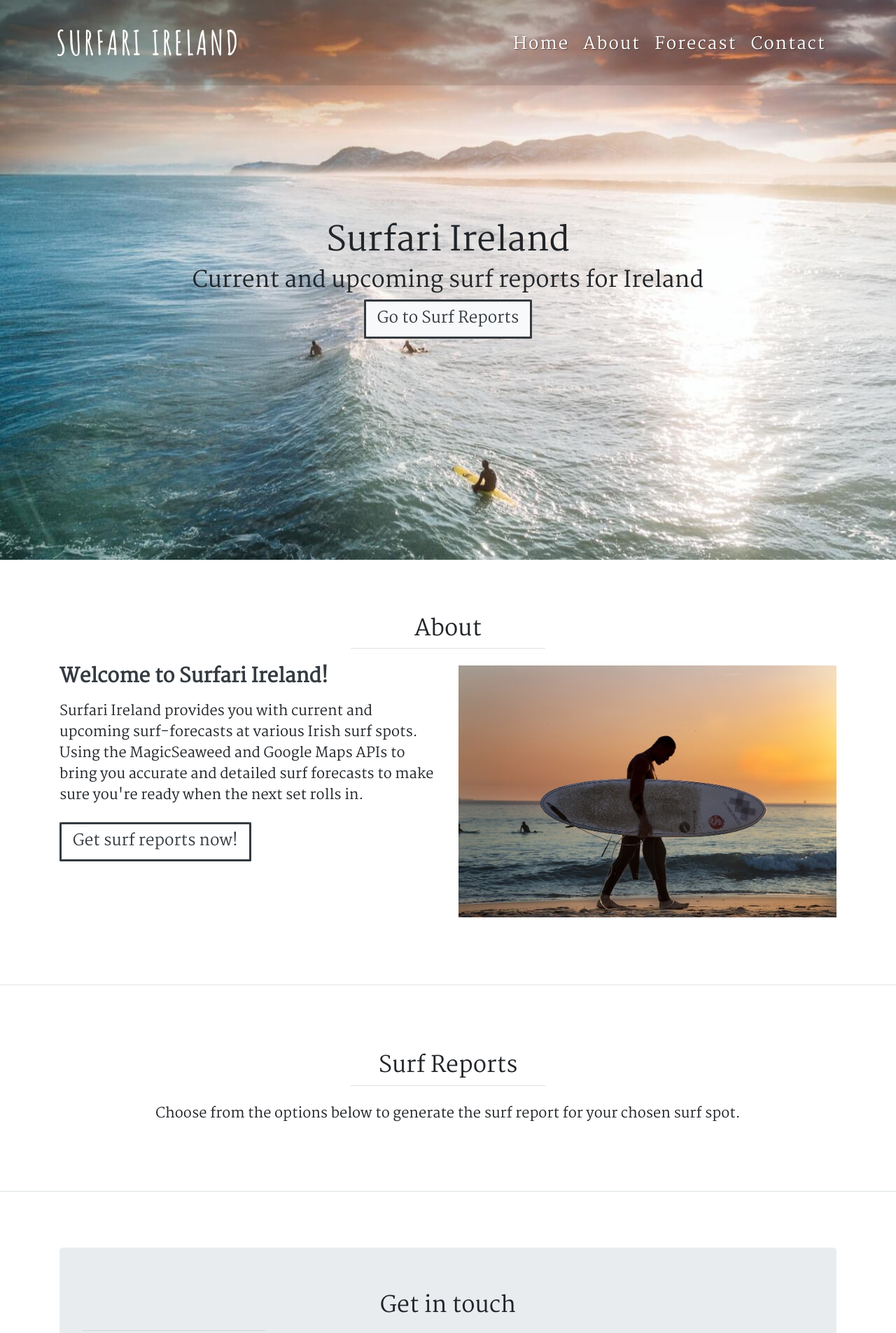
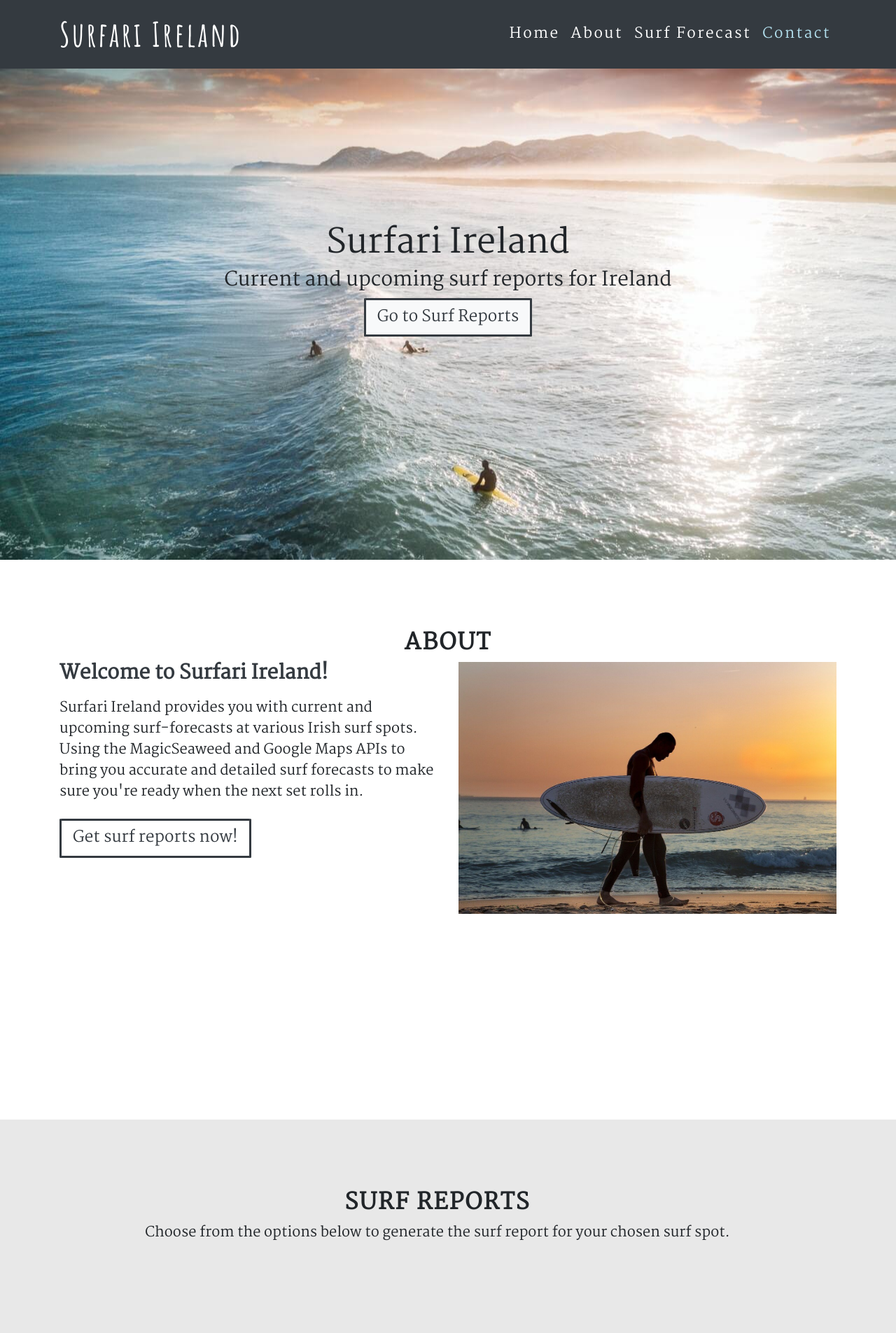
Before and after one commit to Craig-Ryan/Surfari-Ireland-MS2, a plain HTML site: page index.html in a window 1280 px wide. Shown: the top 1905 px of the page at 70% size. Drawn offline with nearby package versions, Linux system fonts and the light colour scheme.

Commit message:
Fixed navbar and began styling section headings

```diff
--- a/assets/css/style.css
+++ b/assets/css/style.css
@@ -1,14 +1,28 @@
 * {
   margin: 0;
   padding: 0;
-  font-family: 'Martel', sans-serif;
+  font-family: "Martel", sans-serif;
   scroll-behavior: smooth;
   box-sizing: border-box;
 }
 
 section {
-  padding: 80px 0;
+  min-height: 100vh;
+  padding: 100px 10px;
 }
+
+.heading {
+  font-size: 2rem;
+  text-transform: uppercase;
+  font-weight: bold;
+  letter-spacing: 2px;
+}
+
+/* .heading-container {
+  background-color: #e8e8e8;
+  padding: 10px;
+  box-shadow: 1px 1px .5px rgba(0,0,0,0.1);
+} */
 
 /* ---------------- Home Section ---------------- */
 
@@ -32,89 +46,20 @@ section {
   font-size: 3rem;
 }
 
-
 /* ---------------- Navbar ----------------- */
 
-header {
-  background: rgba(0, 0, 0, 0.1);
-  position: fixed;
-  width: 100%;
-  left: 0;
-  top: 0;
-  padding: 25px 80px;
-  display: flex;
-  align-items: center;
-  justify-content: space-between;
-  z-index: 1;
-}
-
-header.sticky {
-  background: #fff;
-  box-shadow: 0 5px 20px rgba(0, 0, 0, 0.1);
-  padding: 0 90px;
-}
-
-header .brand {
-  color: #fff;
+.navbar-brand {
+  font-size: 3rem;
+  font-weight: bold;
   font-family: "Amatic SC", sans-serif;
-  font-size: 3rem;
-  text-transform: uppercase;
-  text-decoration: none;
-  letter-spacing: 3px;
-  font-weight: 700;
-}
-
-header.sticky .brand {
-  color: #000;
-}
-
-header ul {
-  position: relative;
-  display: flex;
-}
-
-header ul li {
-  position: relative;
-  list-style: none;
-}
-
-header ul li a {
-
-  font-size: 1.5rem;
-  letter-spacing: 2px;
-  text-shadow: 1px 1px .5px rgba(0, 0, 0, 0.4);
-  position: relative;
-  display: inline-block;
-  padding-top: 20px;
-  margin-right: 20px;
-  color: #fff;
-  text-decoration: none;
-}
-
-header.sticky ul li a {
-  color: #000;
-}
-
-header ul li a:hover {
-  color: #5c6e91;
-  text-decoration: none;
-}
-
-
-/* .navbar-brand {
-    font-size: 3rem;
-    font-weight: bold;
-    font-family: 'Amatic SC', sans-serif;
-    letter-spacing: .2rem;
+  letter-spacing: 0.2rem;
 }
 
 .navbar {
-    font-size: 1.3rem;
-    letter-spacing: .15rem;
-    background-color: #343A40;
-    /* padding: 20px 50px; }
-
-
+  font-size: 1.3rem;
+  letter-spacing: 0.15rem;
+  background-color: #343a40;
+}
 
 .navbar-dark .navbar-nav .nav-link {
   color: #fff;
@@ -126,12 +71,12 @@ header ul li a:hover {
 .navbar-toggler {
   border: none;
   outline: none;
-} */
+}
 
 /* ---------------- Main Images ----------------- */
 .btn-lg {
   font-size: 1.4rem;
-  padding: .5rem 1rem;
+  padding: 0.5rem 1rem;
   border-width: medium;
   border-radius: 1.5%;
 }
@@ -145,15 +90,16 @@ header ul li a:hover {
 }
 .btn-lg-dark {
   font-size: 1.4rem;
-  padding: .5rem 1rem;
+  padding: 0.5rem 1rem;
   border-width: medium;
   border-radius: 1.5%;
 }
 
 /* ---------------- Forecast Section ----------------- */
-
+#forecast {
+  background: #e8e8e8;
+}
 /* ---------------- Contact Form ----------------- */
-
 
 /* ---------------- Footer ----------------- */
 
@@ -177,13 +123,14 @@ footer ul li a {
 
 footer p {
   font-size: 1.5rem;
-  font-family: 'Amatic SC', sans-serif;
+  font-family: "Amatic SC", sans-serif;
   padding-bottom: 0;
 }
 
 /* ---------------- Media Queries ----------------- */
 @media (max-width: 1024px) {
-  header, header.sticky {
+  header,
+  header.sticky {
     padding: 20px 50px;
   }
 
@@ -224,31 +171,3 @@ footer p {
     font-size: 1.2rem;
   }
 }
-
-/* .fixed-background {
-  position: relative;
-  width: 100%;
-  z-index: 1000!important;
-}
-.fixed-wrap {
-  clip: rect(0, auto, auto, 0);
-  position: absolute;
-  top: 0;
-  left: 0;
-  width: 100%;
-  height: 100%;
-  z-index: -999 !important;
-}
-.fixed {
-  z-index: -999!important;
-  display: block;
-  top: 0;
-  left: 0;
-  width: 100%;
-  height: 100%;
-  background-size: cover;
-  background-position: center center;
-  -webkit-transform: translateZ(0);
-  transform: translateZ(0);
-  will-change: transform;
-} */
--- a/index.html
+++ b/index.html
@@ -1,28 +1,26 @@
-<!doctype html>
+<!DOCTYPE html>
 <html lang="en">
-
   <head>
-	<meta charset="utf-8">
-	<meta name="viewport" content="width=device-width, initial-scale=1, shrink-to-fit=no">
-	<meta name="Surfari Ireland" content="A surf report generating app for surf spots in Ireland">
+    <meta charset="utf-8" />
+    <meta name="viewport" content="width=device-width, initial-scale=1, shrink-to-fit=no" />
+    <meta name="Surfari Ireland" content="A surf report generating app for surf spots in Ireland" />
 
     <!-- Bootstrap CSS -->
-	<link rel="stylesheet" href="https://stackpath.bootstrapcdn.com/bootstrap/4.5.2/css/bootstrap.min.css">
+    <link rel="stylesheet" href="https://stackpath.bootstrapcdn.com/bootstrap/4.5.2/css/bootstrap.min.css" />
 
     <!-- Google Fonts -->
-  <link href="https://fonts.googleapis.com/css2?family=Amatic+SC:wght@400;700&family=Martel&display=swap" rel="stylesheet">
+    <link href="https://fonts.googleapis.com/css2?family=Amatic+SC:wght@400;700&family=Martel&display=swap" rel="stylesheet" />
 
     <!-- CSS Stylesheet -->
-    <link rel="stylesheet" href="assets/css/style.css">
+    <link rel="stylesheet" href="assets/css/style.css" />
 
     <title>Surfari Ireland</title>
   </head>
 
-<body>
-
+  <body data-spy="scroll" data-target="#navbarResponsive">
     <!-- Navbar -->
     <!-- Remove and add more responsive nav -->
-	<!-- <nav class="navbar navbar-expand-lg navbar-dark sticky-top bg-dark">
+    <nav class="navbar navbar-expand-lg navbar-dark fixed-top bg-dark">
       <div class="container">
         <a href="index.html" class="navbar-brand">Surfari Ireland</a>
         <button class="navbar-toggler" type="button" data-toggle="collapse" data-target="#navbarResponsive" aria-controls="#navbarResponsive" aria-expanded="true" aria-label="Toggle navigation">
@@ -45,67 +43,51 @@
           </ul>
         </div>
       </div>
-	</nav> -->
+    </nav>
     <!-- End Navbar -->
-
-    <header>
-        <a href="#" class="brand">Surfari Ireland</a>
-        <div class="toggle" onclick="toggleMenu();"></div>
-            <ul class="navigation">
-                <li><a href="#home" onclick="toggleMenu();">Home</a></li>
-                <li><a href="#about" onclick="toggleMenu();">About</a></li>
-                <li><a href="#forecast" onclick="toggleMenu();">Forecast</a></li>
-                <li><a href="#contact" onclick="toggleMenu();">Contact</a></li>
-            </ul>
-    </header>
 
     <section id="home" class="welcome">
       <div class="welcome-text">
         <h1>Surfari Ireland</h1>
-            <h2>Current and upcoming surf reports for Ireland</h2>
+        <h3>Current and upcoming surf reports for Ireland</h3>
         <button href="#forecast" class="btn btn-lg btn-outline-dark btn-light">Go to Surf Reports</button>
       </div>
-
     </section>
     <!-- About Section -->
     <section id="about">
       <div class="container">
         <div class="row">
           <div class="col-12 text-center">
-					<h2 class="heading">About</h2>
-                    <div class="border-top border-custom w-25 mx-auto mb-4"></div>
+            <h2 class="heading heading-container">About</h2>
           </div>
-                <hr>
-				<div class=" col-md-12 col-lg-6">
+          <div class="col-md-12 col-lg-6">
             <h3 class="text-dark font-weight-bold mb-3">Welcome to Surfari Ireland!</h3>
-					<p class="lead mb-4">Surfari Ireland provides you with current and upcoming surf-forecasts at various Irish surf spots. Using the MagicSeaweed and Google Maps APIs to bring you accurate and detailed surf forecasts to make sure you're ready when the next set rolls in.
+            <p class="lead mb-4">
+              Surfari Ireland provides you with current and upcoming surf-forecasts at various Irish surf spots. Using the MagicSeaweed and Google Maps APIs to bring you accurate and detailed surf forecasts to make sure you're ready when
+              the next set rolls in.
             </p>
             <a href="#forecast" type="button" class="btn btn-lg-dark btn-outline-dark mb-4">Get surf reports now!</a>
           </div>
           <div class="col-md-12 col-lg-6 surfer">
-                    <img src="assets/images/img5.jpg" alt="Surfer at sunset" class="w-100">
+            <img src="assets/images/img5.jpg" alt="Surfer at sunset" class="w-100" />
           </div>
         </div>
       </div>
     </section>
-    <hr>
     <!-- Forecast Section -->
     <section id="forecast">
       <div class="container">
-			<div class="row text-center">
+        <div class="row container text-center">
           <div class="col-12">
-					<h2 class="heading">Surf Reports</h2>
-                    <div class="border-top border-custom w-25 mx-auto mb-4"></div>
+            <h2 class="heading heading-container">Surf Reports</h2>
           </div>
-
           <div class="col-12">
             <p class="lead">Choose from the options below to generate the surf report for your chosen surf spot.</p>
           </div>
         </div>
-
       </div>
     </section>
-        <div class="border-top border-custom w-100"></div>
+
     <!-- Contact Form -->
     <!-- Code copied from https://getbootstrap.com/docs/4.0/components/forms/ -->
     <section id="contact">
@@ -113,32 +95,36 @@
         <div class="container jumbotron">
           <div class="row text-center">
             <div class="col-12">
-                        <h2 class="heading">Get in touch</h2>
-                        <hr class="line w-25">
-                        <p class="lead">Have anything you'd like to ask?<br>Don't hesitate to contact us!</p>
+              <h2 class="heading heading-container">Get in touch</h2>
+              <p class="lead">
+                Have anything you'd like to ask?<br />
+                Don't hesitate to contact us!
+              </p>
             </div>
           </div>
           <form class="w-75 mx-auto">
             <div class="form-group">
               <label for="firstname">First Name:</label>
-						<input type="text" name="firstname" class="form-control" id="firstname" placeholder="First Name" required>
+              <input type="text" name="firstname" class="form-control" id="firstname" placeholder="First Name" required />
             </div>
             <div class="form-group">
               <label for="lastname">Last Name:</label>
-						<input type="text" name="lastname" class="form-control" id="lastname" placeholder="Last Name" required>
+              <input type="text" name="lastname" class="form-control" id="lastname" placeholder="Last Name" required />
             </div>
             <div class="form-group">
               <label for="email">Email:</label>
-						<input type="email" name="email" class="form-control" id="email" placeholder="Email Address" required>
+              <input type="email" name="email" class="form-control" id="email" placeholder="Email Address" required />
             </div>
             <div class="form-group">
               <label for="comments">Your Comments:</label>
               <textarea class="form-control" name="comments" id="comments" rows="5" required></textarea>
             </div>
             <div class="form-check">
-                        <input type="checkbox" class="form-check-input" id="exampleCheck1">
+              <input type="checkbox" class="form-check-input" id="exampleCheck1" />
               <label class="form-check-label" for="exampleCheck1">Click here to sign up for our news letter.</label>
-                        <p><small><em>We will never share your personal information with anybody.</em></small></p>
+              <p>
+                <small><em>We will never share your personal information with anybody.</em></small>
+              </p>
             </div>
             <button type="submit" class="btn btn-md btn-outline-light mx-auto">Submit</button>
           </form>
@@ -152,10 +138,18 @@
         <div class="row justify-content-center">
           <div class="col-md-5 text-center">
             <ul class="social pt-3">
-                        <li><a href=""><i class="fab fa-facebook-square"></i></a></li>
-                        <li><a href=""><i class="fab fa-twitter-square"></i></a></li>
-                        <li><a href=""><i class="fab fa-instagram-square"></i></a></li>
-                        <li><a href=""><i class="fab fa-youtube-square"></i></a></li>
+              <li>
+                <a href=""><i class="fab fa-facebook-square"></i></a>
+              </li>
+              <li>
+                <a href=""><i class="fab fa-twitter-square"></i></a>
+              </li>
+              <li>
+                <a href=""><i class="fab fa-instagram-square"></i></a>
+              </li>
+              <li>
+                <a href=""><i class="fab fa-youtube-square"></i></a>
+              </li>
             </ul>
           </div>
         </div>
@@ -172,5 +166,4 @@
     <script src="https://kit.fontawesome.com/0471f2898e.js" crossorigin="anonymous"></script>
     <script src="assets/js/script.js"></script>
   </body>
-
 </html>
```
Lines whose indentation alone changed are shown as unchanged.
